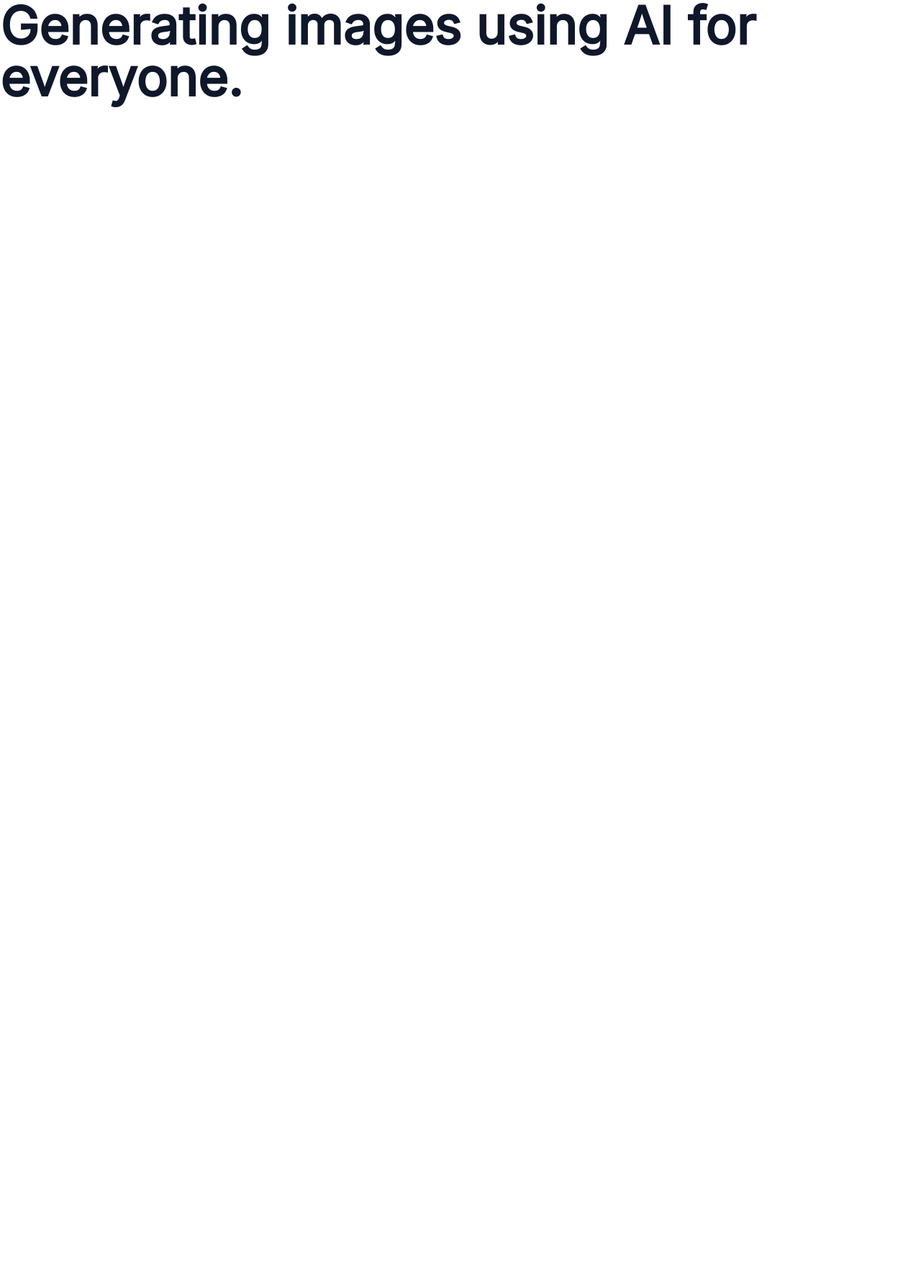
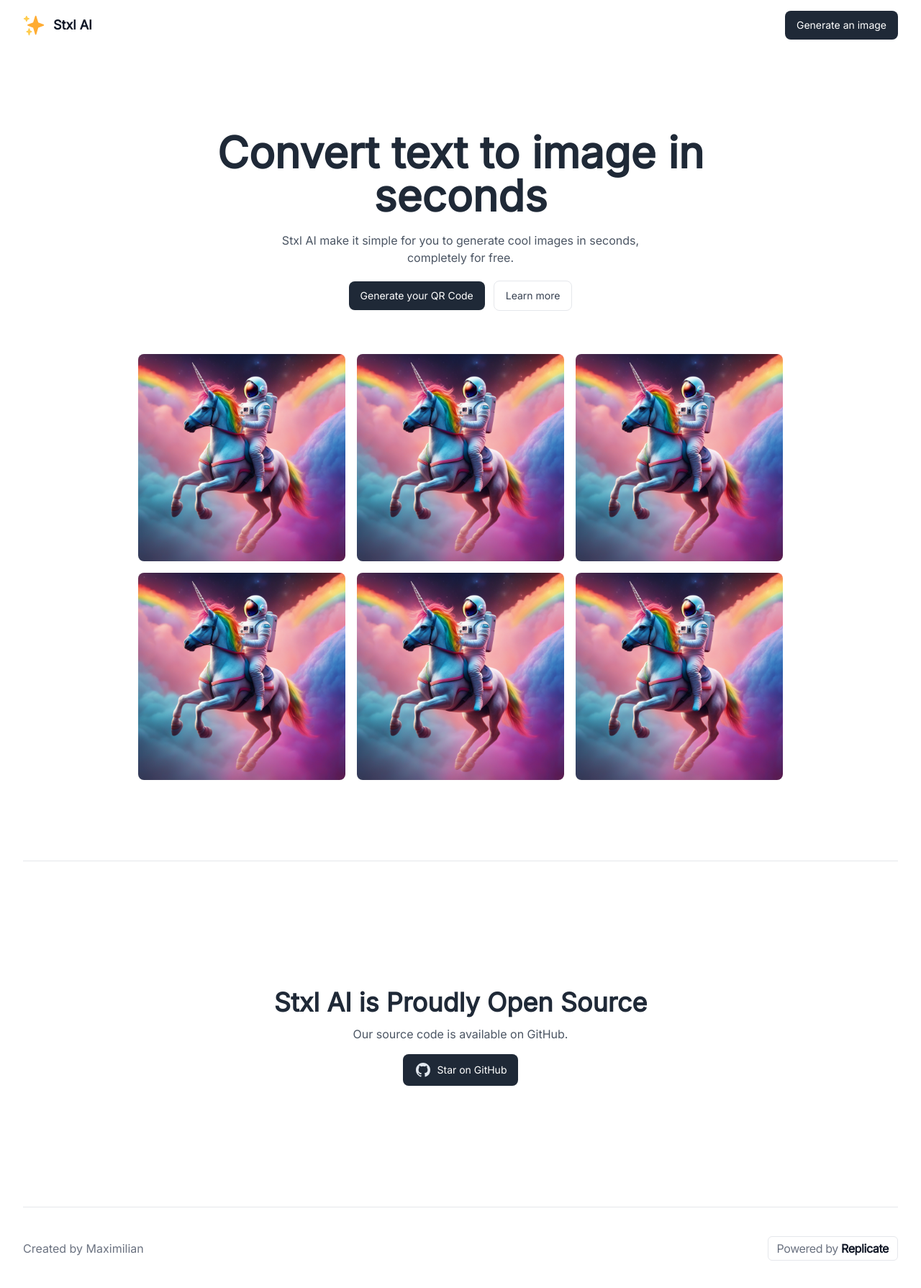
Before and after one commit to MaximilianHagelstam/ai-image-generator, a Nuxt app: page / in a window 1280 px wide. Shown: the whole page at 72% size. Before the commit the page ends 800 px from the top, so only its background shows below. Built offline with nearby package versions, Linux system fonts and the light colour scheme.

Commit message:
feat: design landing page

```diff
--- /dev/null
+++ b/components/AppFooter.vue
@@ -0,0 +1,28 @@
+<template>
+  <footer>
+    <div class="pt-16">
+      <div class="mt-10 flex items-center justify-between border-t py-10">
+        <p class="text-gray-500">
+          Created by
+          <a
+            href="https://github.com/MaximilianHagelstam"
+            class="transition hover:underline"
+            target="_blank"
+          >
+            Maximilian
+          </a>
+        </p>
+        <div class="flex items-center gap-x-6">
+          <a
+            class="flex gap-1 rounded-md border border-gray-200 px-3 py-1 tracking-tight transition hover:scale-105"
+            href="https://replicate.com//"
+            target="_blank"
+          >
+            <span class="text-gray-500">Powered by</span>
+            <span class="font-bold text-gray-900">Replicate</span>
+          </a>
+        </div>
+      </div>
+    </div>
+  </footer>
+</template>
--- /dev/null
+++ b/components/AppHeader.vue
@@ -0,0 +1,25 @@
+<template>
+  <header class="w-full bg-white md:static md:text-sm">
+    <nav class="mx-auto flex h-[70px] items-center">
+      <div class="flex w-full items-center justify-between">
+        <NuxtLink class="flex items-center gap-3" to="/">
+          <img
+            alt="logo"
+            loading="lazy"
+            width="30"
+            height="30"
+            decoding="async"
+            src="/logo.svg"
+          />
+          <span class="text-lg font-bold">Stxl AI</span>
+        </NuxtLink>
+        <NuxtLink
+          class="rounded-lg bg-gray-800 px-4 py-2.5 text-center text-sm font-medium text-white duration-150 hover:bg-gray-600 active:bg-gray-900"
+          to="/generate"
+        >
+          Generate an image
+        </NuxtLink>
+      </div>
+    </nav>
+  </header>
+</template>
--- a/layouts/default.vue
+++ b/layouts/default.vue
@@ -10,7 +10,13 @@ useSeoMeta({
 </script>
 
 <template>
-  <div class="h-screen bg-white font-sans text-slate-900">
-    <slot />
+  <div
+    class="mx-auto h-screen max-w-screen-xl bg-white px-4 font-sans text-gray-900 md:px-8"
+  >
+    <AppHeader />
+    <main>
+      <slot />
+    </main>
+    <AppFooter />
   </div>
 </template>
--- a/pages/index.vue
+++ b/pages/index.vue
@@ -1,7 +1,119 @@
 <template>
-  <div class="flex justify-center">
-    <h1 class="text-7xl font-black">
-      Generating images using AI for everyone.
-    </h1>
-  </div>
+  <main>
+    <section>
+      <div class="pt-28 text-gray-600">
+        <div class="mx-auto max-w-4xl space-y-5 text-center">
+          <h1 class="mx-auto text-4xl font-extrabold text-gray-800 sm:text-6xl">
+            Convert text to image in seconds
+          </h1>
+          <p class="mx-auto max-w-xl">
+            Stxl AI make it simple for you to generate cool images in seconds,
+            completely for free.
+          </p>
+          <div
+            class="flex items-center justify-center gap-x-3 text-sm font-medium"
+          >
+            <NuxtLink
+              class="rounded-lg bg-gray-800 px-4 py-2.5 text-center text-white duration-150 hover:bg-gray-600 active:bg-gray-900"
+              to="/generate"
+            >
+              Generate your QR Code
+            </NuxtLink>
+            <a
+              class="rounded-lg border px-4 py-2.5 text-center text-gray-700 duration-150 hover:bg-gray-50"
+              href="https://github.com/MaximilianHagelstam/ai-image-generator"
+              target="_blank"
+            >
+              Learn more
+            </a>
+          </div>
+          <div class="grid grid-cols-2 gap-4 pt-10 sm:grid-cols-3">
+            <img
+              alt="image"
+              width="500"
+              height="500"
+              class="rounded-lg"
+              src="/sample.png"
+            />
+            <img
+              alt="image"
+              width="500"
+              height="500"
+              class="rounded-lg"
+              src="/sample.png"
+            />
+            <img
+              alt="image"
+              width="500"
+              height="500"
+              class="rounded-lg"
+              src="/sample.png"
+            />
+            <img
+              alt="image"
+              width="500"
+              height="500"
+              class="rounded-lg"
+              src="/sample.png"
+            />
+            <img
+              alt="image"
+              width="500"
+              height="500"
+              class="rounded-lg"
+              src="/sample.png"
+            />
+            <img
+              alt="image"
+              width="500"
+              height="500"
+              class="rounded-lg"
+              src="/sample.png"
+            />
+          </div>
+        </div>
+      </div>
+    </section>
+    <div class="relative my-16 overflow-hidden border-t sm:my-28">
+      <div
+        class="absolute inset-0 h-full w-full blur-[100px]"
+        style="
+          background: linear-gradient(
+            202.72deg,
+            rgba(237, 78, 80, 0.05) 14.76%,
+            rgba(152, 103, 240, 0.04) 34.37%,
+            rgba(152, 103, 240, 0) 86.62%
+          );
+        "
+      ></div>
+      <div class="relative"></div>
+    </div>
+    <section class="py-16">
+      <div class="custom-screen">
+        <div class="mx-auto max-w-2xl text-center">
+          <h2 class="text-3xl font-semibold text-gray-800 sm:text-4xl">
+            Stxl AI is Proudly Open Source
+          </h2>
+          <p class="mt-3 text-gray-600">
+            Our source code is available on GitHub.
+          </p>
+          <a
+            href="https://github.com/MaximilianHagelstam/ai-image-generator"
+            class="mt-4 inline-flex max-w-[200px] items-center justify-center gap-2 rounded-lg bg-gray-800 px-4 py-2.5 text-center text-sm font-medium text-white duration-150 hover:bg-gray-600 active:bg-gray-900"
+            target="_blank"
+          >
+            <svg
+              aria-hidden="true"
+              class="h-6 w-6 fill-slate-200 group-hover:fill-slate-700"
+            >
+              <path
+                d="M12 2C6.477 2 2 6.484 2 12.017c0 4.425 2.865 8.18 6.839 9.504.5.092.682-.217.682-.483 0-.237-.008-.868-.013-1.703-2.782.605-3.369-1.343-3.369-1.343-.454-1.158-1.11-1.466-1.11-1.466-.908-.62.069-.608.069-.608 1.003.07 1.531 1.032 1.531 1.032.892 1.53 2.341 1.088 2.91.832.092-.647.35-1.088.636-1.338-2.22-.253-4.555-1.113-4.555-4.951 0-1.093.39-1.988 1.029-2.688-.103-.253-.446-1.272.098-2.65 0 0 .84-.27 2.75 1.026A9.564 9.564 0 0 1 12 6.844a9.59 9.59 0 0 1 2.504.337c1.909-1.296 2.747-1.027 2.747-1.027.546 1.379.202 2.398.1 2.651.64.7 1.028 1.595 1.028 2.688 0 3.848-2.339 4.695-4.566 4.943.359.309.678.92.678 1.855 0 1.338-.012 2.419-.012 2.747 0 .268.18.58.688.482A10.02 10.02 0 0 0 22 12.017C22 6.484 17.522 2 12 2Z"
+              ></path>
+            </svg>
+            <span>Star on GitHub</span>
+          </a>
+        </div>
+      </div>
+    </section>
+  </main>
 </template>
```
Also changed, not shown: public/logo.svg (added), public/sample.png (added).
